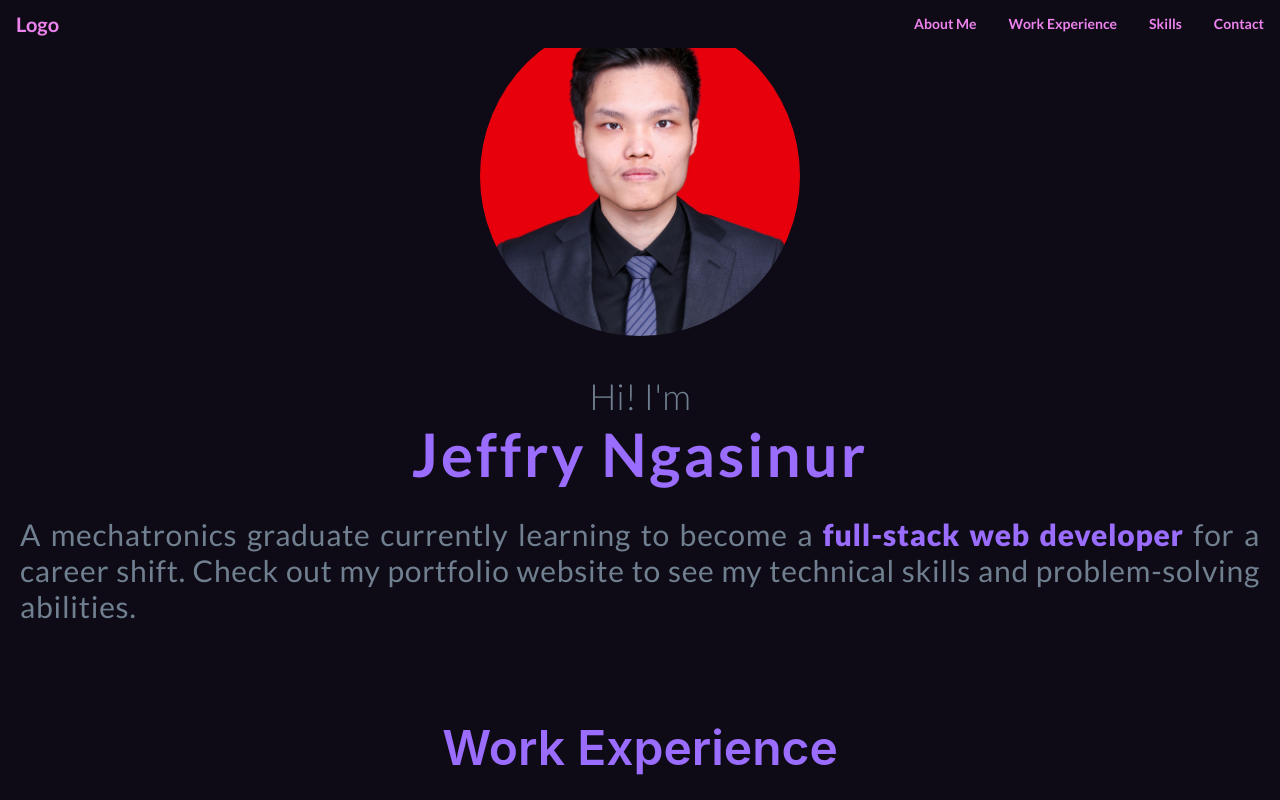
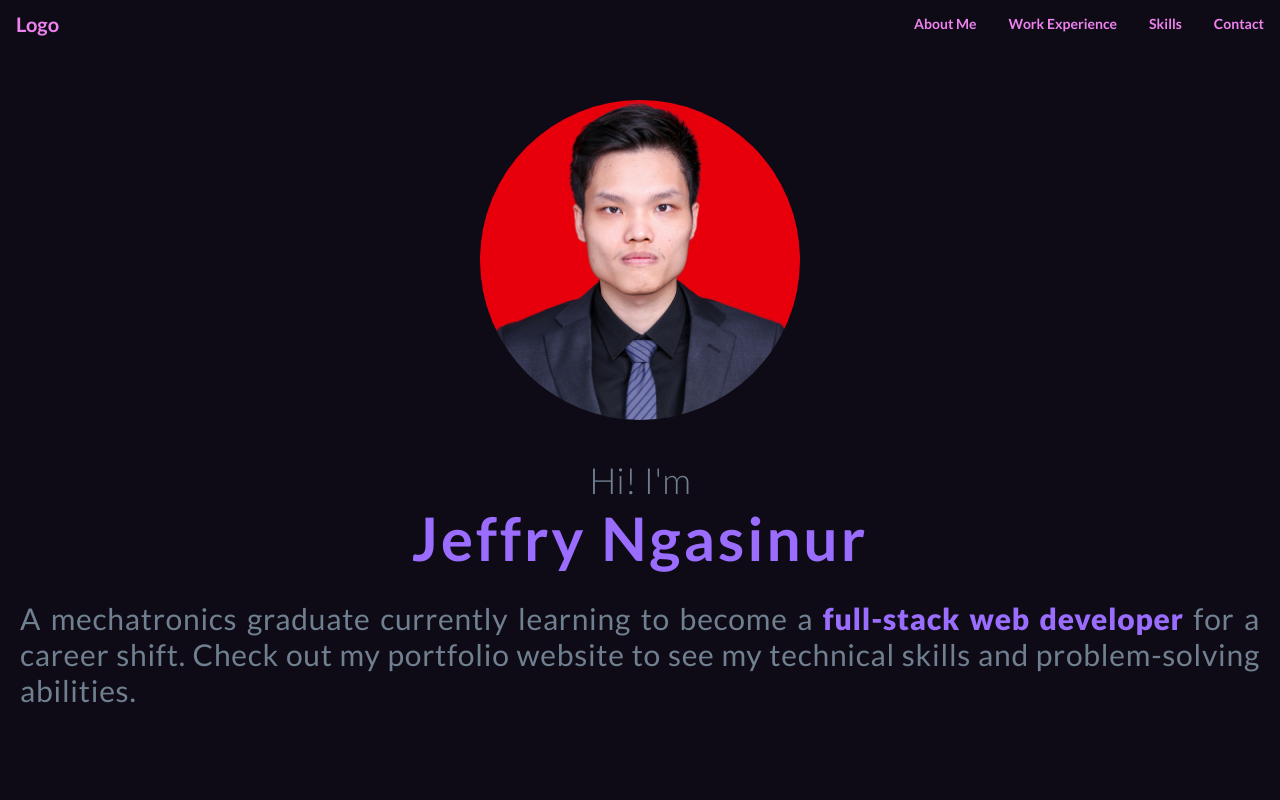
Before and after one commit to grx45/web-portofolio, a React (Create React App) app: page / in a window 1280 px wide. Shown: the top 800 px of the page. Built offline with nearby package versions, Linux system fonts and the light colour scheme.

Commit message:
portofolio revamp

```diff
--- a/src/Component/Introduction.jsx
+++ b/src/Component/Introduction.jsx
@@ -4,7 +4,7 @@ import Image1 from "../Images/Profile.jpg";
 function Introduction() {
   return (
     <section className="bg-[#0E0B16]">
-      <div className="container text-[#708090] flex flex-wrap items-center justify-between mx-auto py-4 pb-[100px]">
+      <div className="container text-[#708090] flex flex-wrap items-center justify-between mx-auto py-4 pb-[100px] pt-[100px]">
         <div className="flex w-screen justify-center items-center">
           <div className="w-80 rounded-full">
             <img className="rounded-full" src={Image1} alt="Profile" />
```
